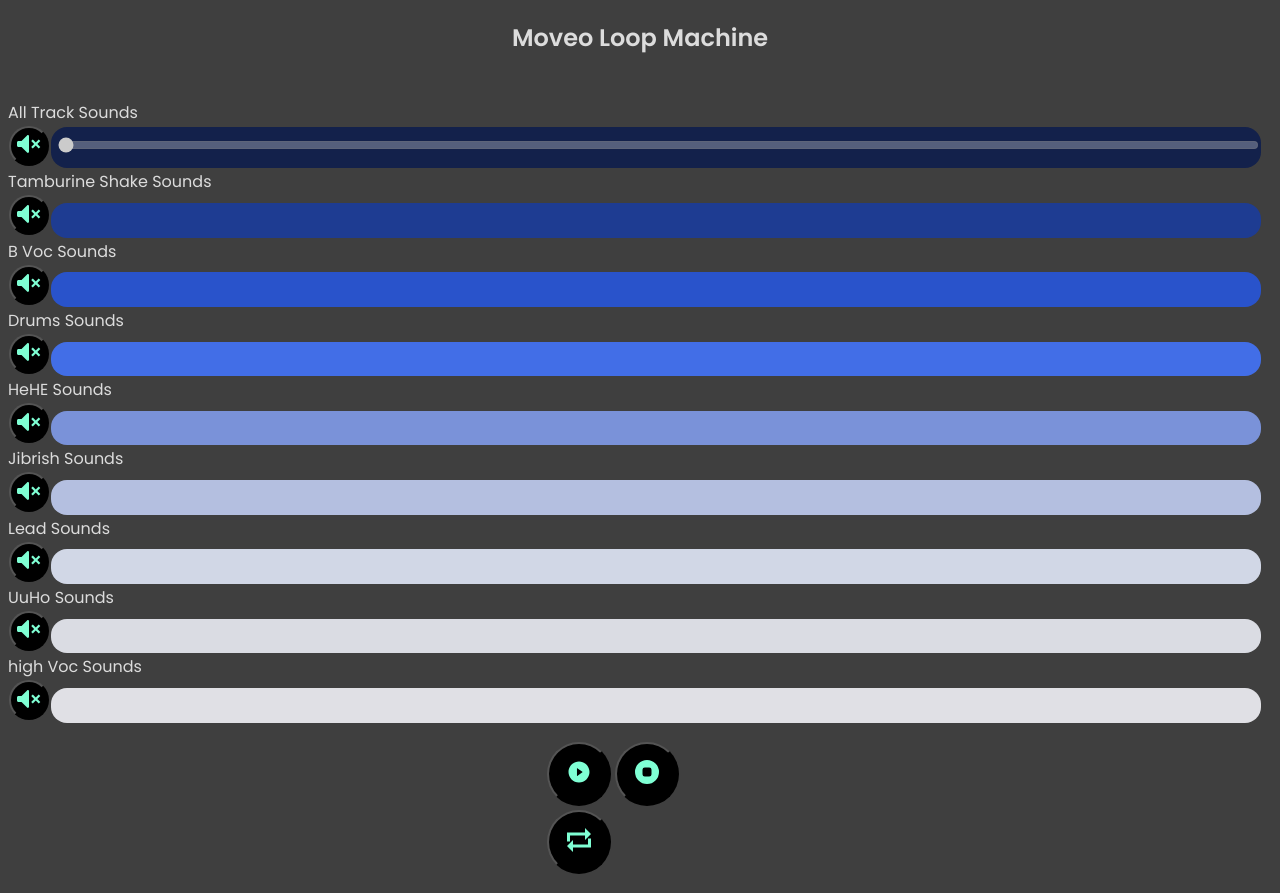
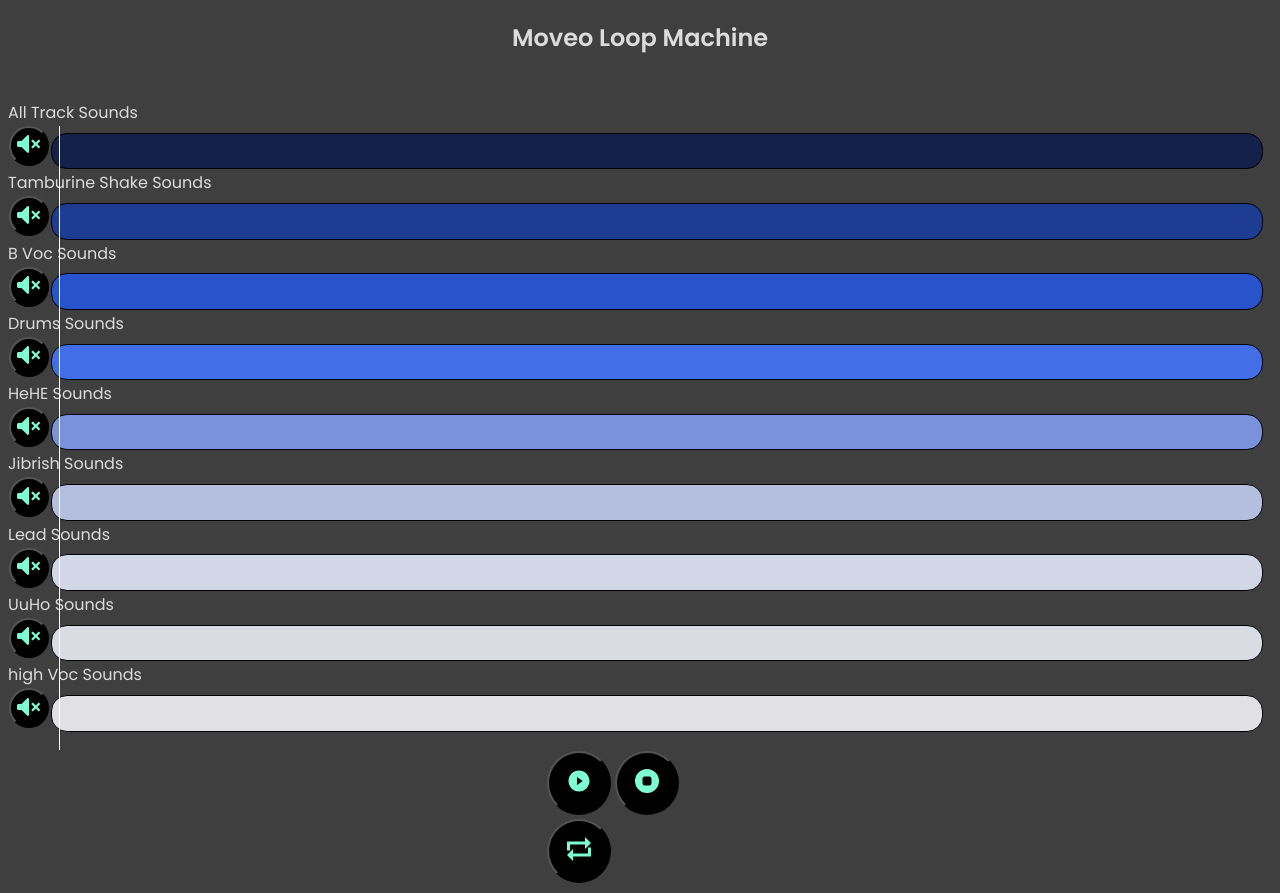
Before and after one commit to TomBibish/LoopMachine, a React (Create React App) app: page / in a window 1280 px wide. Built offline with nearby package versions, Linux system fonts and the light colour scheme.

Commit message:
initial commit

```diff
--- a/src/components/LoopMachine/AudioBar/AudioBar.css
+++ b/src/components/LoopMachine/AudioBar/AudioBar.css
@@ -13,27 +13,34 @@
     padding: 0.3rem;
     color: black;
     border-radius: 1rem;
+    border: 1px black solid;
 }
 .progress__bar__main{
     cursor: vertical-text;
     --seek-before-width:0;
-    /*border: 1px black solid;*/
     accent-color: white;
-    /*appearance: none;*/
+    appearance: none;
     width: 100%;
     position: relative;
     border-radius: 10px;
-    height: 1.4rem;
+    height: 1rem;
     z-index: 0;
     outline: none;
     background: transparent;
 }
 .progress__bar__main::-webkit-slider-thumb {
     -webkit-appearance: none;
-    z-index: 100;
+    height: 39rem;
+    transform: translateY(290px);
+    width: 1px;
+    z-index: 0;
+    cursor: col-resize;
+    background-color: #ffffff;
 }
 .progress__bar__sub{
     --seek-before-width:0;
+    border-radius: 10px;
+    height: 1rem;
     /*border: 1px black solid;*/
     appearance: none;
 
--- a/src/components/LoopMachine/AudioBar/AudioBar.js
+++ b/src/components/LoopMachine/AudioBar/AudioBar.js
@@ -49,7 +49,7 @@ const AudioBar = props =>{
                         <GoUnmute className='media__button__icon'/>
                     }
                 </button>
-                <li className='audio__bar' style={{background:props.color}}>
+                <li className='audio__bar' style={{ background:props.color}}>
                     <input type="range"
                            className={props.cssClass}
                            min='0'
```
Also changed, not shown: 7 other files (tests, documents, lock files or other folders).
